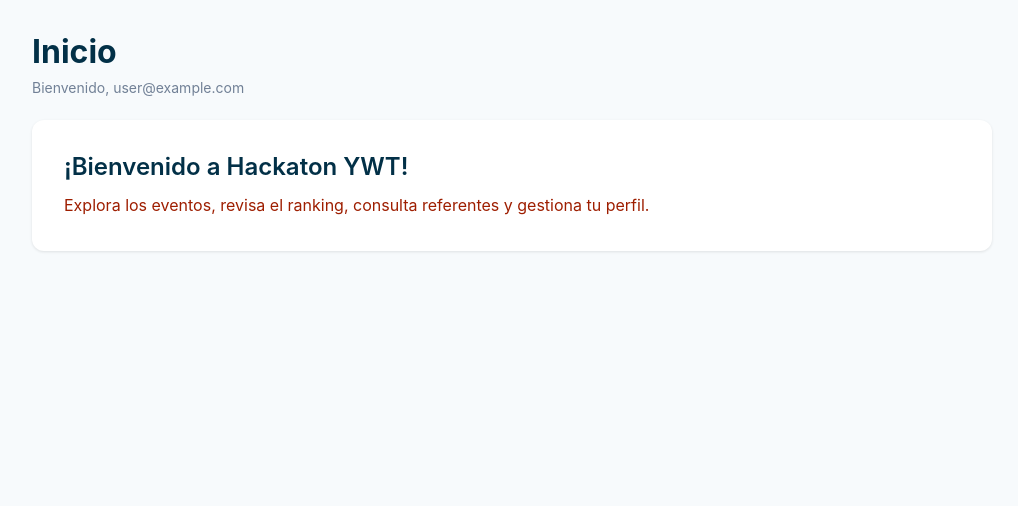
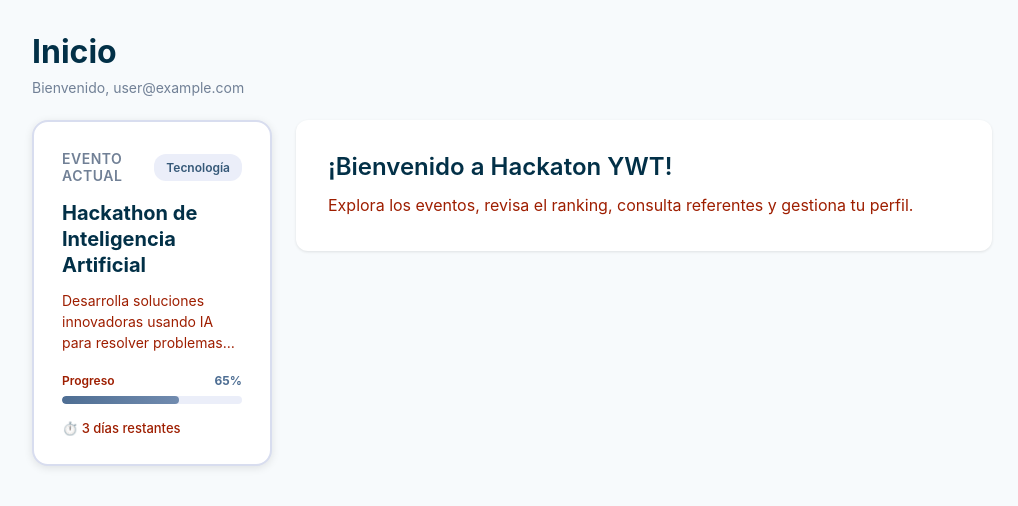
Before and after one commit to giselacb/Hacktonfem, a React (Vite) app: page / in a window 1280 px wide. Shown: the top 506 px of the page, without its empty margins (128-1146 px from the left). Built offline with nearby package versions, Linux system fonts and the light colour scheme; no server answers; sample sign-in values are in the browser's storage.

Commit message:
Add current challenge in home page

```diff
--- a/src/components/Home.css
+++ b/src/components/Home.css
@@ -1 +1,172 @@
-/* Home component ahora usa Page.css */
+/* Mobile First - Home Layout */
+
+.home-content {
+  display: flex;
+  flex-direction: column;
+  gap: 1rem;
+}
+
+.current-event-card {
+  background: var(--bg-primary);
+  border-radius: 16px;
+  padding: 1.25rem;
+  box-shadow: 0 2px 8px rgba(0, 0, 0, 0.1);
+  cursor: pointer;
+  transition: all 0.3s;
+  border: 2px solid var(--primary-200);
+  display: flex;
+  flex-direction: column;
+  gap: 0.75rem;
+}
+
+.current-event-card:active {
+  transform: scale(0.98);
+}
+
+.current-event-header {
+  display: flex;
+  justify-content: space-between;
+  align-items: center;
+  margin-bottom: 0.25rem;
+}
+
+.current-event-title {
+  font-size: 0.875rem;
+  font-weight: 600;
+  color: var(--text-tertiary);
+  margin: 0;
+  text-transform: uppercase;
+  letter-spacing: 0.5px;
+}
+
+.current-event-badge {
+  padding: 0.375rem 0.75rem;
+  background: var(--primary-100);
+  color: var(--primary-700);
+  border-radius: 12px;
+  font-size: 0.75rem;
+  font-weight: 600;
+}
+
+.current-event-name {
+  font-size: 1rem;
+  font-weight: 700;
+  color: var(--text-primary);
+  margin: 0;
+  line-height: 1.3;
+}
+
+.current-event-description {
+  font-size: 0.8125rem;
+  color: var(--text-secondary);
+  line-height: 1.5;
+  margin: 0;
+  display: -webkit-box;
+  -webkit-line-clamp: 2;
+  -webkit-box-orient: vertical;
+  overflow: hidden;
+}
+
+.current-event-progress {
+  display: flex;
+  flex-direction: column;
+  gap: 0.5rem;
+  margin-top: 0.5rem;
+}
+
+.progress-header {
+  display: flex;
+  justify-content: space-between;
+  align-items: center;
+}
+
+.progress-label {
+  font-size: 0.75rem;
+  font-weight: 600;
+  color: var(--text-secondary);
+}
+
+.progress-percentage {
+  font-size: 0.75rem;
+  font-weight: 700;
+  color: var(--primary-600);
+}
+
+.progress-bar {
+  width: 100%;
+  height: 8px;
+  background: var(--primary-100);
+  border-radius: 4px;
+  overflow: hidden;
+}
+
+.progress-fill {
+  height: 100%;
+  background: linear-gradient(90deg, var(--primary-600) 0%, var(--primary-500) 100%);
+  border-radius: 4px;
+  transition: width 0.3s ease;
+}
+
+.current-event-footer {
+  display: flex;
+  align-items: center;
+  margin-top: 0.25rem;
+}
+
+.days-remaining {
+  font-size: 0.8125rem;
+  color: var(--text-secondary);
+  font-weight: 500;
+}
+
+.home-main-content {
+  flex: 1;
+}
+
+/* Tablet */
+@media (min-width: 768px) {
+  .home-content {
+    flex-direction: row;
+    gap: 1.5rem;
+    align-items: flex-start;
+  }
+
+  .current-event-card {
+    flex: 0 0 25%;
+    max-width: 25%;
+    padding: 1.5rem;
+    min-width: 0;
+  }
+
+  .current-event-name {
+    font-size: 1.125rem;
+  }
+
+  .current-event-description {
+    font-size: 0.875rem;
+    -webkit-line-clamp: 3;
+  }
+
+  .home-main-content {
+    flex: 1;
+  }
+
+  .current-event-card:hover {
+    transform: translateY(-4px);
+    box-shadow: 0 8px 16px rgba(0, 0, 0, 0.15);
+    border-color: var(--primary-400);
+  }
+}
+
+/* Desktop */
+@media (min-width: 1024px) {
+  .current-event-card {
+    flex: 0 0 25%;
+    max-width: 25%;
+    padding: 1.75rem;
+  }
+
+  .current-event-name {
+    font-size: 1.25rem;
+  }
+}
--- a/src/components/Home.tsx
+++ b/src/components/Home.tsx
@@ -1,11 +1,35 @@
 import { useEffect, useState } from 'react';
+import { useNavigate } from 'react-router-dom';
 import { auth } from '../firebase/config';
 import { onAuthStateChanged } from 'firebase/auth';
 import './Page.css';
+import './Home.css';
+
+interface CurrentEvent {
+  id: string;
+  name: string;
+  description: string;
+  branch: string;
+  type: string;
+  progress: number;
+  daysRemaining: number;
+}
 
 const Home = () => {
   const [user, setUser] = useState<any>(null);
   const [loading, setLoading] = useState(true);
+  const navigate = useNavigate();
+
+  // Datos de ejemplo - en producción vendrían de una API
+  const [currentEvent] = useState<CurrentEvent | null>({
+    id: '1',
+    name: 'Hackathon de Inteligencia Artificial',
+    description: 'Desarrolla soluciones innovadoras usando IA para resolver problemas reales.',
+    branch: 'Tecnología',
+    type: 'profesional',
+    progress: 65,
+    daysRemaining: 3,
+  });
 
   useEffect(() => {
     const unsubscribe = onAuthStateChanged(auth, (currentUser) => {
@@ -31,10 +55,43 @@ const Home = () => {
         {user && <p className="page-subtitle">Bienvenido, {user.email}</p>}
       </div>
 
-      <div className="page-content">
-        <div className="content-card">
-          <h2>¡Bienvenido a Hackaton YWT!</h2>
-          <p>Explora los eventos, revisa el ranking, consulta referentes y gestiona tu perfil.</p>
+      <div className="home-content">
+        {currentEvent && (
+          <div className="current-event-card" onClick={() => navigate(`/challenges/${currentEvent.id}`)}>
+            <div className="current-event-header">
+              <h3 className="current-event-title">Evento Actual</h3>
+              <span className="current-event-badge">{currentEvent.branch}</span>
+            </div>
+
+            <h4 className="current-event-name">{currentEvent.name}</h4>
+            <p className="current-event-description">{currentEvent.description}</p>
+
+            <div className="current-event-progress">
+              <div className="progress-header">
+                <span className="progress-label">Progreso</span>
+                <span className="progress-percentage">{currentEvent.progress}%</span>
+              </div>
+              <div className="progress-bar">
+                <div
+                  className="progress-fill"
+                  style={{ width: `${currentEvent.progress}%` }}
+                ></div>
+              </div>
+            </div>
+
+            <div className="current-event-footer">
+              <span className="days-remaining">
+                ⏱️ {currentEvent.daysRemaining} {currentEvent.daysRemaining === 1 ? 'día restante' : 'días restantes'}
+              </span>
+            </div>
+          </div>
+        )}
+
+        <div className="home-main-content">
+          <div className="content-card">
+            <h2>¡Bienvenido a Hackaton YWT!</h2>
+            <p>Explora los eventos, revisa el ranking, consulta referentes y gestiona tu perfil.</p>
+          </div>
         </div>
       </div>
     </div>
```
